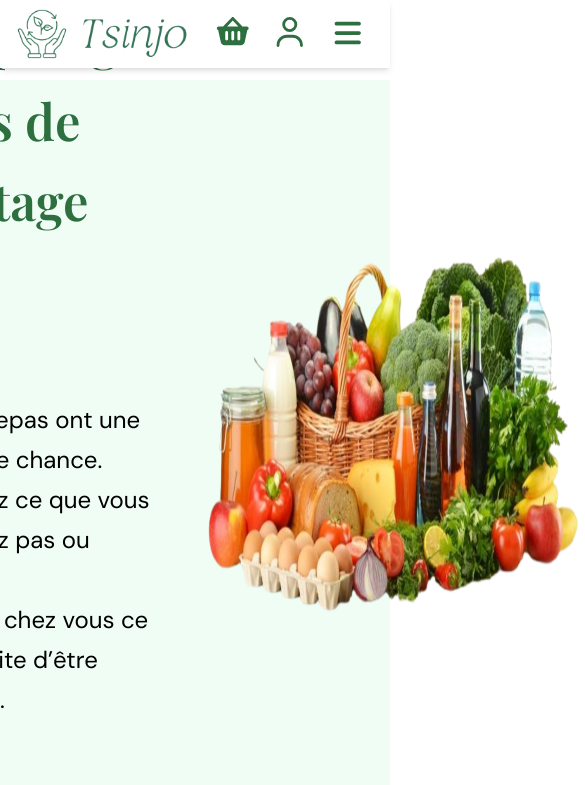
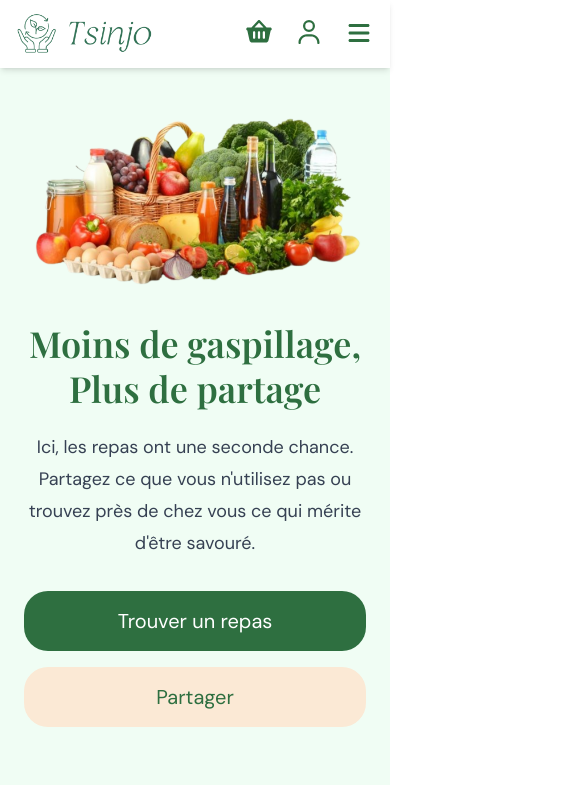
Before and after one commit to ItokianaRAKT/anti-gaspillage, a React (Vite) app: page / in a window 390 px wide. Shown: the top 785 px of the page, 585 px wide, since content can reach past the window. Built offline with nearby package versions, Linux system fonts and the light colour scheme.

Commit message:
feat: make hero section responsive

```diff
--- a/src/components/hero.tsx
+++ b/src/components/hero.tsx
@@ -1,21 +1,77 @@
-import fond from "../assets/panier.png"
-const Hero = () =>{
+import fond from "../assets/panier.png";
+import { Link } from "react-router-dom";
+
+const Hero = () => {
   return (
-    <section className="mb-[10vh]">
-            <div className="relative flex mt-20 h-[91.6vh] bg-green-50">
-                <img src={fond} alt="fond" className=" ml-auto h-1/2 absolute top-1/5 left-1/2  rounded-3xl" />
+    <section className="w-full overflow-hidden">
+
+      {/* ─── DESKTOP (lg+) ─── identique à l'original ──────────────── */}
+      <div className="hidden lg:flex relative mt-20 h-[91.6vh] bg-green-50">
+        <img
+          src={fond}
+          alt="fond"
+          className="ml-auto h-1/2 absolute top-1/5 left-1/2 rounded-3xl"
+        />
         <div className="absolute top-1/2 left-1/3 -translate-x-1/2 -translate-y-1/2">
           <p className="-translate-x-1/3 -translate-y-1/3 text-primaryGreen text-[6vh] font-semibold h-1/2 flex justify-center items-center leading-20 rounded-4xl font-titre">
             Moins de gaspillage, <br /> Plus de partage
           </p>
-                    <p className="text-2xl -translate-x-1/3 translate-y-1/6 font-contenu leading-10">Ici, les repas ont une seconde chance. <br />Partagez ce que vous n’utilisez pas ou  trouvez <br /> près de chez vous ce qui mérite d’être savouré.</p>
-                    <div className="mt-30 -ml-30 flex ">
-                        <button className="bg-primaryGreen -translate-x-[3vw] text-white text-3xl p-6 rounded-4xl  font-contenu">Trouver un repas</button>
-                        <button className="bg-[#FBE9D5] text-primaryGreen text-3xl p-6 rounded-4xl font-contenu">Partager</button>
+          <p className="text-2xl -translate-x-1/3 translate-y-1/6 font-contenu leading-10">
+            Ici, les repas ont une seconde chance. <br />
+            Partagez ce que vous n'utilisez pas ou trouvez <br /> près de chez
+            vous ce qui mérite d'être savouré.
+          </p>
+          <div className="mt-30 -ml-30 flex">
+            <button className="bg-primaryGreen -translate-x-[3vw] text-white text-3xl p-6 rounded-4xl font-contenu">
+              Trouver un repas
+            </button>
+            <button className="bg-[#FBE9D5] text-primaryGreen text-3xl p-6 rounded-4xl font-contenu">
+              Partager
+            </button>
           </div>
         </div>
       </div>
+
+      {/* ─── TABLET + MOBILE (< lg) ─── image en haut, texte en bas ── */}
+      <div className="flex lg:hidden flex-col bg-green-50 mt-[8vh] min-h-[91.6vh] w-full">
+
+        {/* Image en haut */}
+        <div className="w-full flex justify-center pt-10 px-6 box-border">
+          <img
+            src={fond}
+            alt="fond"
+            className="w-full max-w-sm md:max-w-lg md:mt-25 rounded-3xl object-cover"
+          />
+        </div>
+
+        {/* Texte + boutons */}
+        <div className="w-full px-6 md:px-12 pt-8 pb-10 flex flex-col items-center text-center box-border">
+          <p className="text-primaryGreen text-4xl md:text-5xl font-semibold font-titre leading-tight mb-5">
+            Moins de gaspillage, <br /> Plus de partage
+          </p>
+          <p className="text-lg md:text-xl font-contenu leading-8 text-gray-700 mb-8 max-w-lg">
+            Ici, les repas ont une seconde chance. Partagez ce que vous
+            n'utilisez pas ou trouvez près de chez vous ce qui mérite d'être
+            savouré.
+          </p>
+
+          <div className="flex flex-col md:flex-row gap-4 w-full max-w-sm md:max-w-md">
+            <Link to="/Trouver" className="flex-1">
+              <button className="w-full bg-primaryGreen text-white text-xl md:text-2xl py-4 md:py-5 rounded-3xl font-contenu">
+                Trouver un repas
+              </button>
+            </Link>
+            <Link to="/Partager" className="flex-1">
+              <button className="w-full bg-[#FBE9D5] text-primaryGreen text-xl md:text-2xl py-4 md:py-5 rounded-3xl font-contenu">
+                Partager
+              </button>
+            </Link>
+          </div>
+        </div>
+      </div>
+
     </section>
-    )
-}
-export default Hero
+  );
+};
+
+export default Hero;
--- a/src/components/navbar.tsx
+++ b/src/components/navbar.tsx
@@ -10,35 +10,41 @@ const Navbar = () => {
   const [categoryOpen, setCategoryOpen] = useState(false);
 
   return (
-    <nav className="w-full fixed top-0 z-10">
-      <div className="bg-white text-primaryGreen p-4 flex justify-between w-full items-center h-[8vh] shadow-md">
+    <nav className="w-full fixed top-0 z-10 left-0 right-0">
 
-        <Link to="/">
-          <img src={logo} alt="Logo" className="h-16" />
+      {/* ─── TOP BAR ─────────────────────────────────────────────── */}
+      <div className="bg-white text-primaryGreen px-4 flex justify-between w-full items-center h-[8vh] shadow-md">
+
+        {/* Logo — contraint à la hauteur de la barre */}
+        <Link to="/" className=" h-full flex items-center">
+          <img src={logo} alt="Logo" className="h-[6vh] w-auto" />
         </Link>
 
+        {/* Desktop nav links */}
         <div className="hidden lg:flex space-x-36 text-primaryGreen text-3xl font-medium">
           <Link to="/" className="font-titre">Accueil</Link>
           <Link to="/Trouver" className="font-titre">Trouver un repas</Link>
           <Link to="/Partager" className="font-titre">Partager</Link>
         </div>
 
+        {/* Desktop profil icon */}
         <div className="hidden lg:flex gap-15 text-primaryGreen h-[7vh] justify-end items-center pr-[3vw]">
           <Link to="/Profil">
             <FontAwesomeIcon icon={faUser} className="text-[4vh]" />
           </Link>
         </div>
 
-        <div className="flex lg:hidden items-center gap-5 pr-2">
+        {/* Mobile/tablet icons + hamburger */}
+        <div className="flex lg:hidden items-center gap-5 ">
           <Link to="/Panier">
-            <FontAwesomeIcon icon={faShoppingBasket} className="text-3xl text-primaryGreen" />
+            <FontAwesomeIcon icon={faShoppingBasket} className="text-2xl text-primaryGreen" />
           </Link>
           <Link to="/Profil">
-            <FontAwesomeIcon icon={faUser} className="text-3xl text-primaryGreen" />
+            <FontAwesomeIcon icon={faUser} className="text-2xl text-primaryGreen" />
           </Link>
           <button
             onClick={() => setMenuOpen(!menuOpen)}
-            className="text-primaryGreen text-3xl focus:outline-none"
+            className="text-primaryGreen text-2xl focus:outline-none"
             aria-label="Menu"
           >
             <FontAwesomeIcon icon={menuOpen ? faXmark : faBars} />
@@ -46,6 +52,7 @@ const Navbar = () => {
         </div>
       </div>
 
+      {/* ─── SEARCH BAR (desktop lg+) ────────────────────────────── */}
       <div className="hidden lg:flex bg-primaryGreen justify-around items-center h-[7vh] text-2xl">
         <select className="outline-none text-white bg-[#1c4b29] font-titre h-[5vh] pl-[4vh] rounded-[10px]">
           <option>Toutes les catégories</option>
@@ -72,22 +79,24 @@ const Navbar = () => {
         </Link>
       </div>
 
-      <div className="hidden md:flex lg:hidden bg-primaryGreen justify-around items-center h-[7vh] text-xl px-4 gap-3">
-        <div className="relative">
+      {/* ─── SEARCH BAR (tablet md → lg) ─────────────────────────── */}
+      <div className="hidden md:flex lg:hidden bg-primaryGreen justify-between items-center h-[7vh] text-xl px-4 gap-2">
+        {/* Catégories dropdown */}
+        <div className="relative ">
           <button
             onClick={() => setCategoryOpen(!categoryOpen)}
-            className="flex items-center gap-2 text-white bg-[#1c4b29] font-titre h-[5vh] px-4 rounded-[10px]"
+            className="flex items-center gap-2 text-white bg-[#1c4b29] font-titre h-[5vh] px-4 rounded-[10px] whitespace-nowrap"
           >
             Catégories
             <FontAwesomeIcon icon={faChevronDown} className={`text-sm transition-transform ${categoryOpen ? 'rotate-180' : ''}`} />
           </button>
           {categoryOpen && (
-            <div className="absolute top-full left-0 mt-1 bg-[#1c4b29] text-white rounded-[10px] shadow-lg z-20 min-w-50">
+            <div className="absolute top-full left-0 mt-1 bg-[#1c4b29] text-white rounded-[10px] shadow-lg z-20 w-48">
               {['Toutes les catégories', 'Pains et patisseries', 'Fruits et légumes', 'Plats faits maison', 'Invendus de commerçe'].map((cat) => (
                 <button
                   key={cat}
                   onClick={() => setCategoryOpen(false)}
-                  className="block w-full text-left px-4 py-2 font-titre hover:bg-[#2a6b3a] first:rounded-t-[10px] last:rounded-b-[10px]"
+                  className="block w-full text-left px-4 py-2 font-titre hover:bg-[#2a6b3a] first:rounded-t-[10px] last:rounded-b-[10px] text-sm"
                 >
                   {cat}
                 </button>
@@ -96,19 +105,21 @@ const Navbar = () => {
           )}
         </div>
 
-        <div className="flex items-center border-2 h-[4vh] w-[55%] bg-white text-primaryGreen justify-between px-4 rounded-[10px]">
+        {/* Barre de recherche */}
+        <div className="flex items-center border-2 h-[4vh] flex-1 bg-white text-primaryGreen justify-between px-4 rounded-[10px]">
           <input
             type="search"
             placeholder="Rechercher un produit..."
             className="outline-none w-full font-titre text-base"
           />
-          <FontAwesomeIcon icon={faMagnifyingGlass} />
+          <FontAwesomeIcon icon={faMagnifyingGlass} className="" />
         </div>
       </div>
 
+      {/* ─── MENU MOBILE (dropdown) ───────────────────────────────── */}
       {menuOpen && (
-        <div className="lg:hidden bg-white shadow-lg border-t border-gray-100">
-          {/* Mobile search */}
+        <div className="lg:hidden bg-white shadow-lg border-t border-gray-100 w-full">
+          {/* Recherche mobile */}
           <div className="bg-primaryGreen px-4 py-3 flex flex-col gap-3">
             <div className="flex items-center border-2 h-[5vh] bg-white text-primaryGreen justify-between px-4 rounded-[10px]">
               <input
@@ -116,9 +127,8 @@ const Navbar = () => {
                 placeholder="Rechercher un produit..."
                 className="outline-none w-full font-titre text-base"
               />
-              <FontAwesomeIcon icon={faMagnifyingGlass} />
+              <FontAwesomeIcon icon={faMagnifyingGlass} className="" />
             </div>
-
             <select className="outline-none text-white bg-[#1c4b29] font-titre h-[5vh] px-4 rounded-[10px] w-full">
               <option>Toutes les catégories</option>
               <option>Pains et patisseries</option>
@@ -128,26 +138,15 @@ const Navbar = () => {
             </select>
           </div>
 
+          {/* Liens nav */}
           <div className="flex flex-col text-primaryGreen text-2xl font-medium divide-y divide-gray-100">
-            <Link
-              to="/"
-              className="font-titre px-6 py-4 hover:bg-gray-50 active:bg-gray-100"
-              onClick={() => setMenuOpen(false)}
-            >
+            <Link to="/" className="font-titre px-6 py-4 hover:bg-gray-50" onClick={() => setMenuOpen(false)}>
               Accueil
             </Link>
-            <Link
-              to="/Trouver"
-              className="font-titre px-6 py-4 hover:bg-gray-50 active:bg-gray-100"
-              onClick={() => setMenuOpen(false)}
-            >
+            <Link to="/Trouver" className="font-titre px-6 py-4 hover:bg-gray-50" onClick={() => setMenuOpen(false)}>
               Trouver un repas
             </Link>
-            <Link
-              to="/Partager"
-              className="font-titre px-6 py-4 hover:bg-gray-50 active:bg-gray-100"
-              onClick={() => setMenuOpen(false)}
-            >
+            <Link to="/Partager" className="font-titre px-6 py-4 hover:bg-gray-50" onClick={() => setMenuOpen(false)}>
               Partager
             </Link>
           </div>
--- a/src/index.css
+++ b/src/index.css
@@ -6,4 +6,25 @@ h1, h2, h3 {
 
 body {
     font-family: 'DM Sans', sans-serif;
+
 }
+
+html, body, #root {
+  width: 100%;
+  max-width: 100%;
+  margin: 0;
+  padding: 0;
+  box-sizing: border-box;
+}
+* {
+  box-sizing: border-box;
+}
+
+html {
+  overflow-x: hidden;
+}
+
+body {
+  overflow-x: clip; /* clip au lieu de hidden — ne crée PAS de contexte de scroll, donc ne casse pas le fixed navbar */
+  width: 100%;
+}
```
Lines whose indentation alone changed are shown as unchanged.
